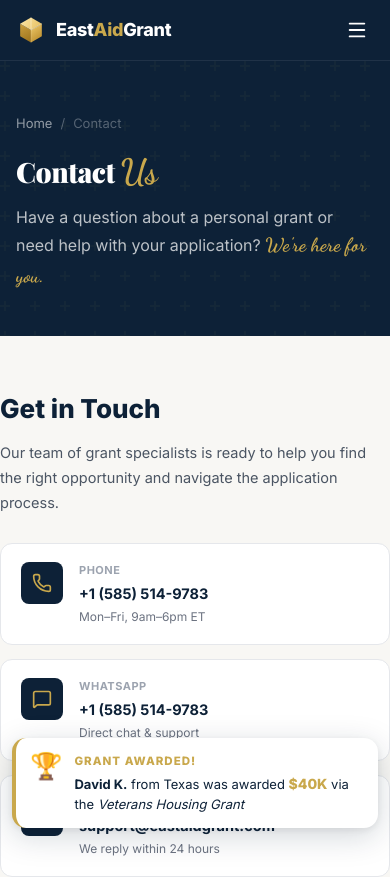
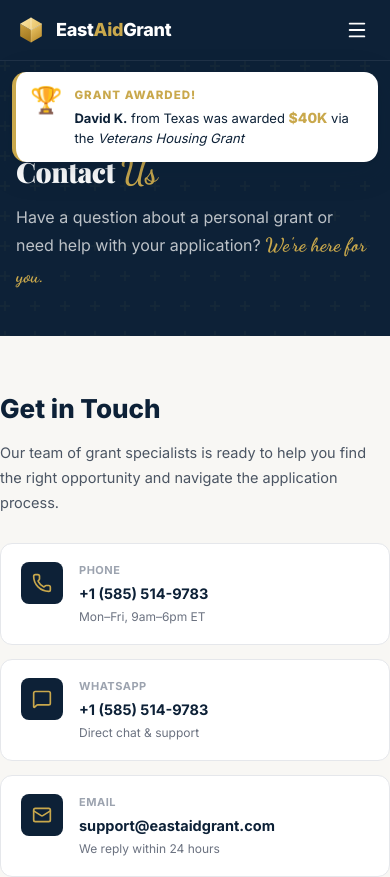
Before and after one commit to stephen07068/grant, a React (Vite) app: page /contact in a window 390 px wide. Shown: the top 877 px of the page. Built offline with nearby package versions, Linux system fonts and the light colour scheme; a web font is replaced by a local one.

Commit message:
fix: move toast to top-right, slide down from above, repeat every 20s

```diff
--- a/src/components/GrantToast.css
+++ b/src/components/GrantToast.css
@@ -1,7 +1,7 @@
 .grant-toast {
   position: fixed;
-  bottom: 24px;
-  left: 24px;
+  top: 80px;
+  right: 24px;
   z-index: 9999;
   display: flex;
   align-items: flex-start;
@@ -16,12 +16,12 @@
 }
 
 .grant-toast--in {
-  transform: translateX(0);
+  transform: translateY(0);
   opacity: 1;
 }
 
 .grant-toast--out {
-  transform: translateX(-120%);
+  transform: translateY(-120%);
   opacity: 0;
   pointer-events: none;
 }
@@ -63,7 +63,7 @@
 
 @media (max-width: 480px) {
   .grant-toast {
-    bottom: 16px;
+    top: 72px;
     left: 12px;
     right: 12px;
     max-width: calc(100% - 24px);
--- a/src/components/GrantToast.tsx
+++ b/src/components/GrantToast.tsx
@@ -67,7 +67,7 @@ export default function GrantToast() {
     const hideTimer = setTimeout(() => {
       setVisible(false);
       // Show next one 30 seconds after it hides
-      const nextTimer = setTimeout(() => showToast(), 30000);
+      const nextTimer = setTimeout(() => showToast(), 20000);
       return () => clearTimeout(nextTimer);
     }, 6000);
 
```
